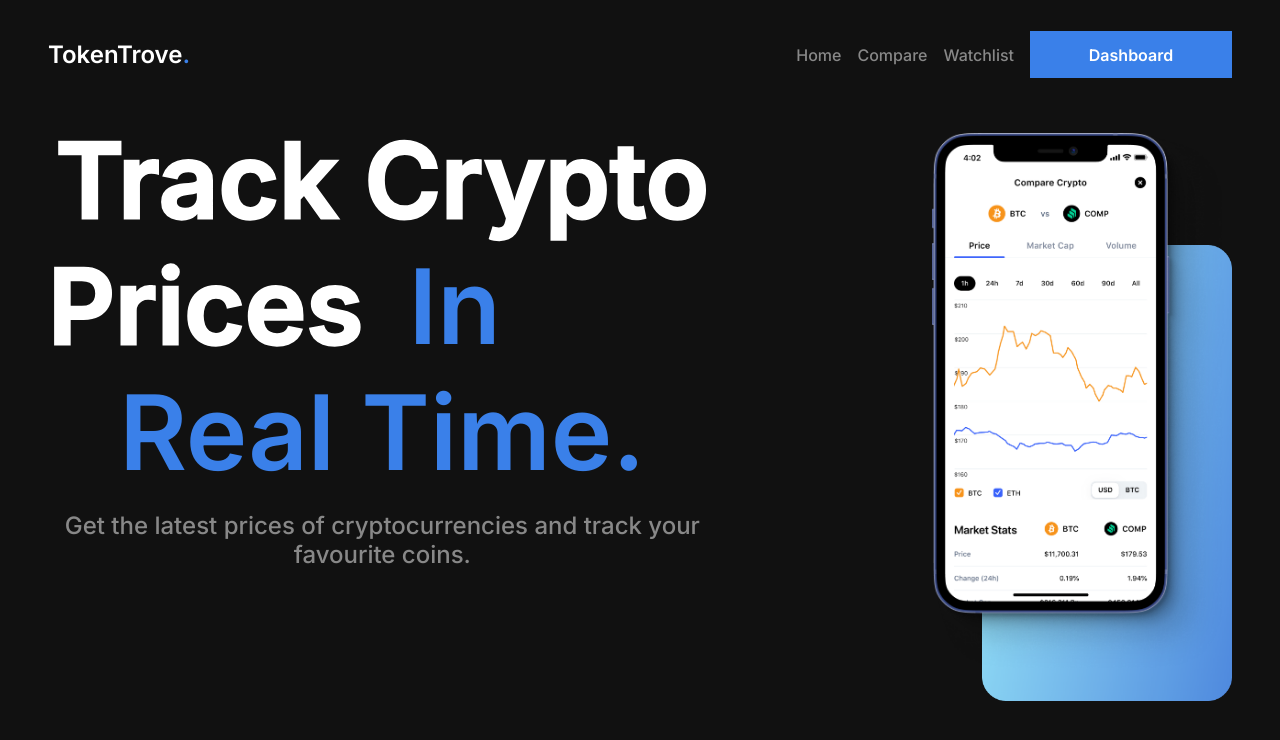
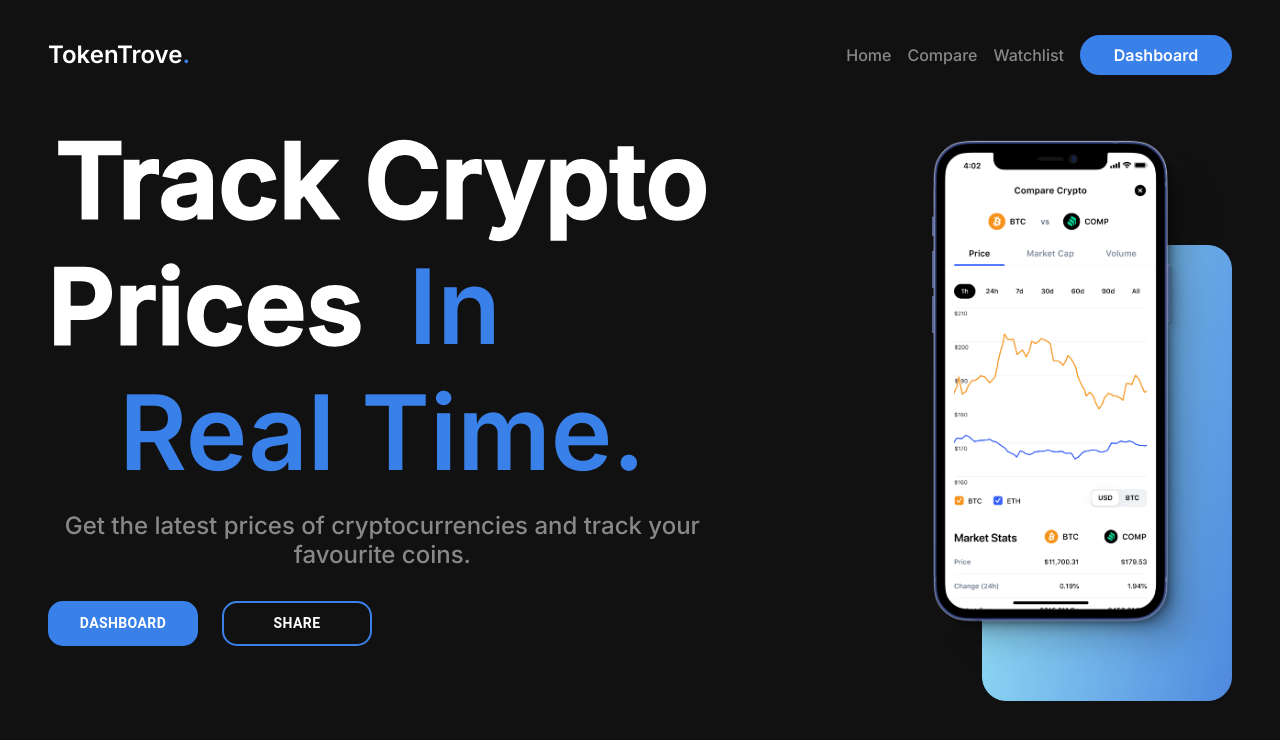
Before and after one commit to younglord088/TokenTrove, a React (Create React App) app: page / in a window 1280 px wide. Shown: the top 740 px of the page. Built offline with nearby package versions, Linux system fonts and the light colour scheme.

Commit message:
Add framer-motion library for animations

```diff
--- a/package.json
+++ b/package.json
@@ -10,6 +10,7 @@
     "@testing-library/jest-dom": "^5.17.0",
     "@testing-library/react": "^13.4.0",
     "@testing-library/user-event": "^13.5.0",
+    "framer-motion": "^11.2.11",
     "react": "^18.3.1",
     "react-dom": "^18.3.1",
     "react-scripts": "5.0.1",
--- a/src/components/LandingPage/MainComponent/index.js
+++ b/src/components/LandingPage/MainComponent/index.js
@@ -2,30 +2,74 @@
 import "./styles.css"
 import iphone from '../../../assets/iphone.png'
 import gradient from '../../../assets/gradient.png'
-import { Button } from '@mui/material'
+import { Button, styled } from '@mui/material'
+import {motion} from 'framer-motion'
+
+const StyledButton = styled(Button)(({ theme }) => ({
+  backgroundColor: 'var(--blue)',
+  border: 'none',
+  color: 'var(--white)',
+  padding: '0.5rem 1.5rem',
+  textAlign: 'center',
+  fontWeight: '600',
+  cursor: 'pointer',
+  borderRadius: '15px',
+  minWidth: '150px',
+  border: '2px solid var(--blue)',
+  '&:hover': {
+    boxShadow: '5px 5px 10px rgba(58, 128, 233, 0.5)',
+    transition: '0.3s',
+  },
+}));
+
+const OutlinedButton = styled(Button)(({ theme }) => ({
+  backgroundColor: 'var(--black)',
+  border: 'none',
+  color: 'var(--white)',
+  padding: '0.5rem 1.5rem',
+  textAlign: 'center',
+  fontWeight: '600',
+  cursor: 'pointer',
+  borderRadius: '15px',
+  minWidth: '150px',
+  border: '2px solid var(--blue)',
+  '&:hover': {
+    boxShadow: '5px 5px 10px rgba(58, 128, 233, 0.5)',
+    backgroundColor: 'var(--blue)',
+    transition: '0.3s',
+  },
+}));
 
 function MainComponent() {
   return (
     <div className='flex-info'>
       <div className='left-component'>
-        <h1 className='track-crypto-heading'>Track Crypto </h1>
+        <h1 className='track-crypto-heading'>Track Crypto</h1>
         <div className='heading-line'>
-      <h1 className='track-crypto-heading'>Prices </h1>
-      <h1 className='real-time-heading'>    In</h1>
-    </div>
+          <h1 className='track-crypto-heading'>Prices</h1>
+          <h1 className='real-time-heading'>In</h1>
+        </div>
         <h1 className='real-time-heading'>Real Time.</h1>
         <p className='track-crypto-para'>Get the latest prices of cryptocurrencies and track your favourite coins.</p>
         <div className='button-flex'>
-          <Button text={"Dashboard"}  />
-          <Button text={"Share"} outlined={true} />
-          </div>
+          <StyledButton>Dashboard</StyledButton>
+          <OutlinedButton variant="outlined">Share</OutlinedButton>
+        </div>
       </div>
       <div className='phone-container'>
-        <img src={iphone} className='iphone-img'/>
-        <img src={gradient} className='gradient-img'/>
-         </div>
+        <motion.img src={iphone} className='iphone-img' alt="iPhone"
+        initial={{ y: -10 }}
+        animate={{ y: 10 }}
+        transition={{
+          type: "smooth",
+          repeatType: "mirror",
+          duration: 2,
+          repeat: Infinity,
+        }}
+      />
+        <img src={gradient} className='gradient-img' alt="Gradient"/>
       </div>
-
+    </div>
   )
 }
 
--- a/src/components/LandingPage/MainComponent/styles.css
+++ b/src/components/LandingPage/MainComponent/styles.css
@@ -71,7 +71,7 @@
 }
 
 .heading-line h1 {
-    margin-right: 45px; /* Adjust spacing as needed */
+  margin-right: 45px;
 }
 
 @media only screen and (max-width: 1250px) {
--- a/src/components/common/Button/styles.css
+++ b/src/components/common/Button/styles.css
@@ -1,18 +1,19 @@
 .btn{
     background-color: var(--blue);
-    border: none;
+
     color: var(--white);
-    padding: 0.7rem 1.5rem;
+    padding: 0.5rem 1.5rem;
     text-align: center;
     font-weight: 600;
     cursor: pointer;
     border: 2px solid var(--blue);
-    min-width: 150px;
+    min-width: 100px;
+    border-radius: 25px;
 }
 
 .btn:hover{
     box-shadow: 5px 5px 10px rgba(58, 128, 233, 0.5);
-    transition: 0.3s;
+    transition: all 0.3s;
 }
 
 .outlined-btn{
--- a/src/components/common/Header/drawer.js
+++ b/src/components/common/Header/drawer.js
@@ -12,24 +12,26 @@
 
     return (
       <div>
+        <IconButton onClick={() => setOpen(true)} className="drawer-button">
+          <MenuRoundedIcon className="link" />
+        </IconButton>
+        <Drawer anchor="right" open={open} onClose={() => setOpen(false)}>
+          <div className="drawer-div">
+            <a href="/">
+              <p className="link">Home</p>
+            </a>
+            <a href="/compare">
+              <p className="link">Compare</p>
+            </a>
+            <a href="/watchlist">
+              <p className="link">Watchlist</p>
+            </a>
+            <a href="/dashboard">
+              <p className="link">Dashboard</p>
+            </a>
 
-        <IconButton onClick={()=>setOpen(true)}>
-        <MenuRoundedIcon className='link' />
-
-        </IconButton>
-        <Drawer
-            anchor={"right"}
-            open={open}
-            onClose={()=> setOpen(false)}
-        >
-        <div className='links'>
-        <a href='#'><p className='link '>Home</p></a>
-        <a href='#'><p className='link '>Compare</p></a>
-        <a href='#'><p className='link '>Watchlist</p></a>
-        <a href='#'><p className='link '>Dashboard</p></a>
           </div>
         </Drawer>
-
       </div>
     );
   }
--- a/src/components/common/Header/styles.css
+++ b/src/components/common/Header/styles.css
@@ -57,6 +57,11 @@
     }
   }
 
-  .mobile-drawer{
+.mobile-drawer{
     display: none;
   }
+
+.drawer-button {
+    color: var(--gray);
+    z-index: 101;
+}
```
Also changed, not shown: src/components/common/Button/index.js (line endings or trailing spaces), 1 other file (tests, documents, lock files or other folders). Lines whose indentation alone changed are shown as unchanged.
